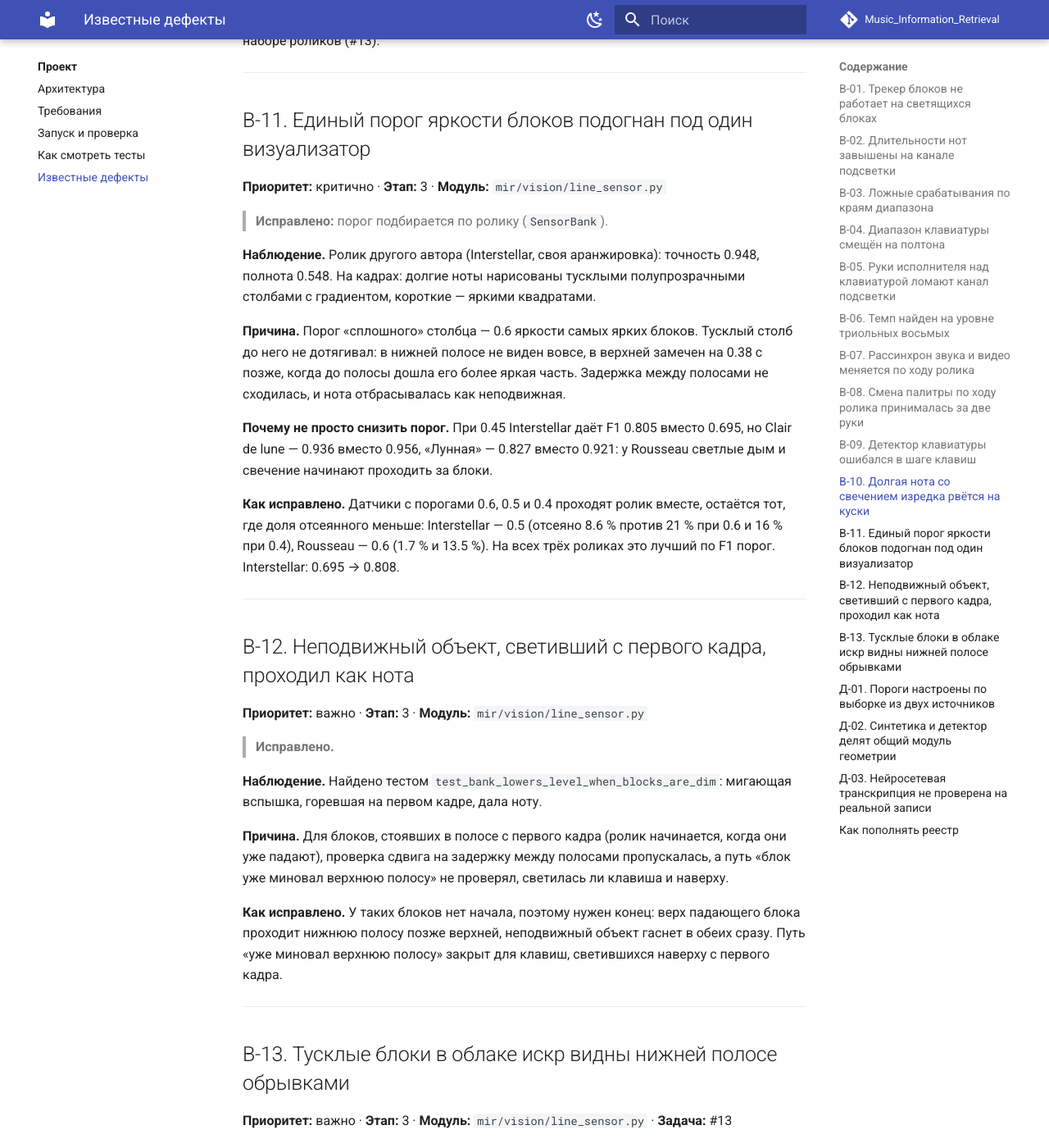
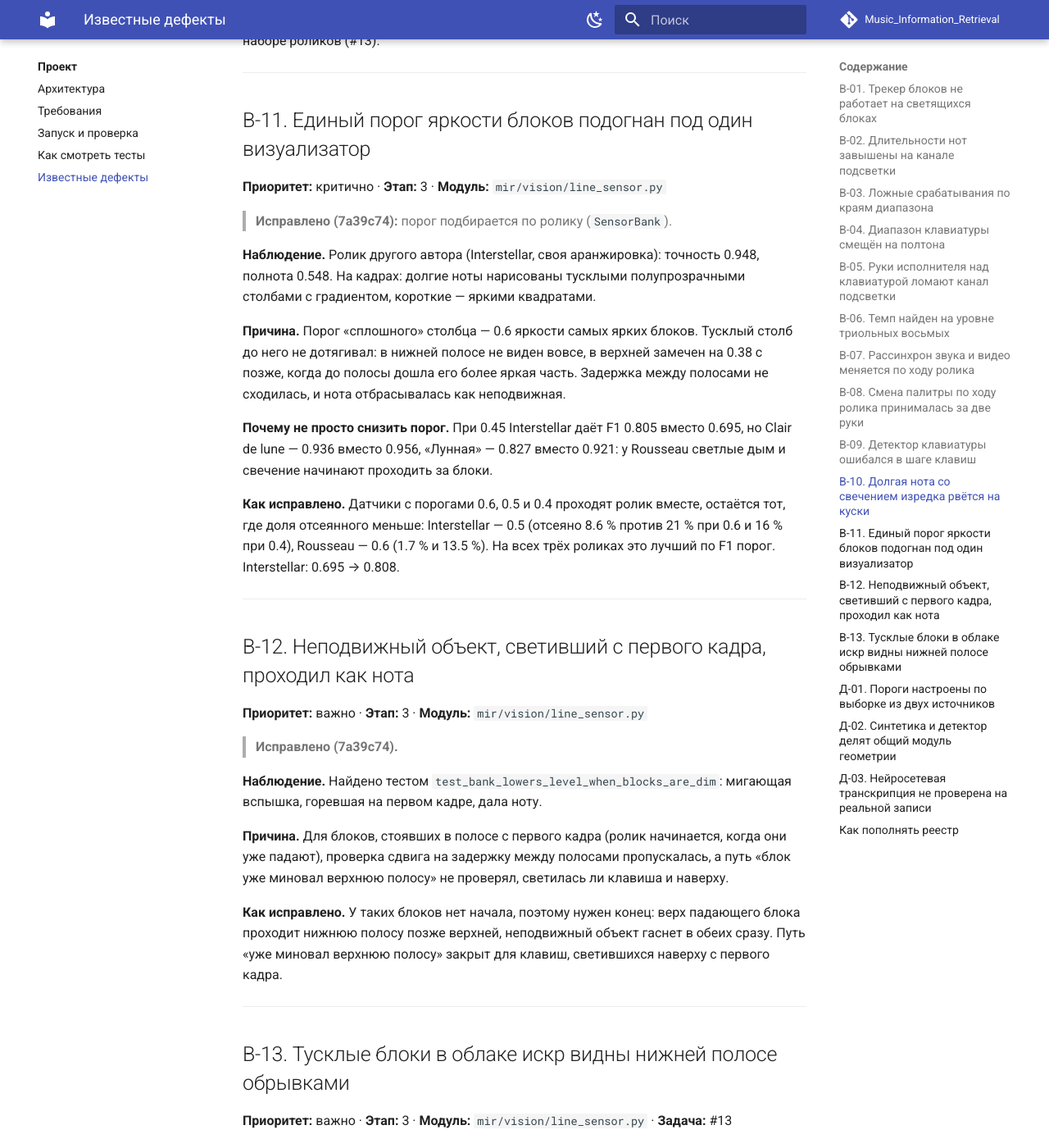
Before and after one commit to TToJlkoBHuK/Music_Information_Retrieval, an MkDocs documentation site: the page built from docs/known-issues.md, in a window 1280 px wide and 1400 px high, scrolled down 8225 px. Shown: the whole window at 82% size. Built offline with MkDocs 1.6.1 and Material for MkDocs 9.7.7, drawn with Linux system fonts in a browser that asks for light colours; comment, search, counter and statistics services are not loaded.

Commit message:
known-issues: номер коммита у исправленных В-11 и В-12

```diff
--- a/docs/known-issues.md
+++ b/docs/known-issues.md
@@ -216,7 +216,7 @@
 
 **Приоритет:** критично · **Этап:** 3 · **Модуль:** `mir/vision/line_sensor.py`
 
-> **Исправлено:** порог подбирается по ролику (`SensorBank`).
+> **Исправлено (7a39c74):** порог подбирается по ролику (`SensorBank`).
 
 **Наблюдение.** Ролик другого автора (Interstellar, своя аранжировка): точность 0.948, полнота 0.548. На кадрах: долгие ноты нарисованы тусклыми полупрозрачными столбами с градиентом, короткие — яркими квадратами.
 
@@ -232,7 +232,7 @@
 
 **Приоритет:** важно · **Этап:** 3 · **Модуль:** `mir/vision/line_sensor.py`
 
-> **Исправлено.**
+> **Исправлено (7a39c74).**
 
 **Наблюдение.** Найдено тестом `test_bank_lowers_level_when_blocks_are_dim`: мигающая вспышка, горевшая на первом кадре, дала ноту.
 
```
